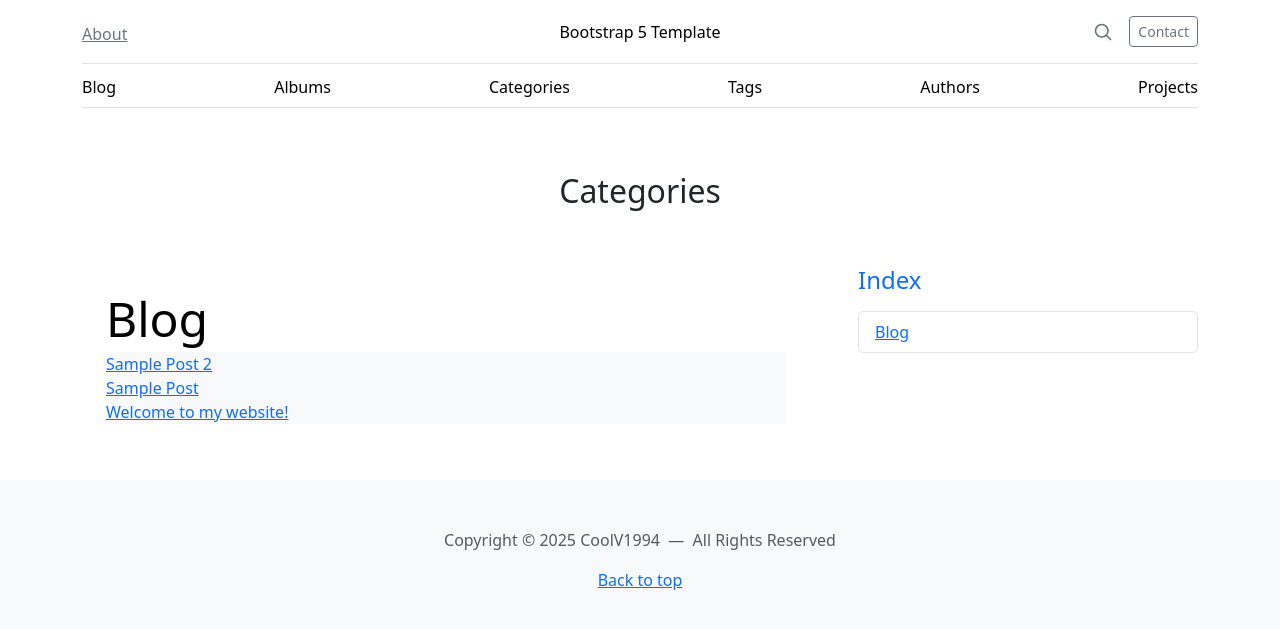
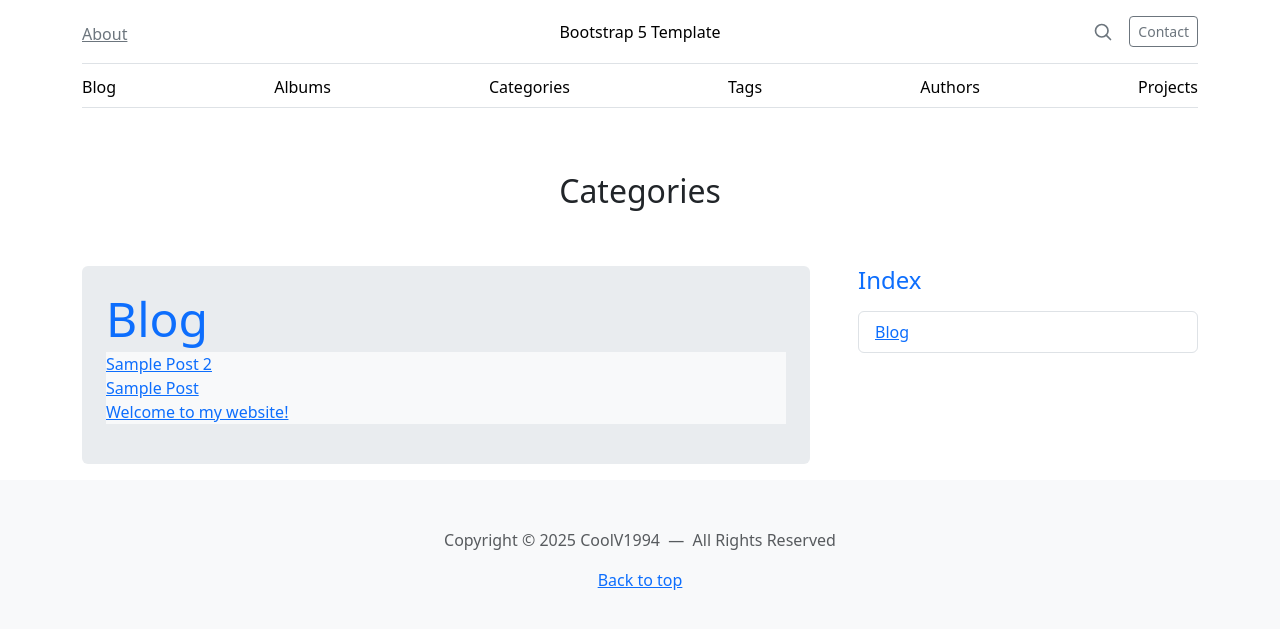
Before and after one commit to CoolV1994/Template-Bootstrap-5, a Jekyll site: the page built from categories.html, in a window 1280 px wide. Shown: the top 629 px of the page. Built offline with Jekyll 4.4.1, drawn with Linux system fonts in a browser that asks for light colours.

Commit message:
Update categories.html

```diff
--- a/categories.html
+++ b/categories.html
@@ -32,8 +32,10 @@ title: Categories
 	<!-- Start Content -->
 	<div class="col-md-7 col-lg-8">
 {% for category in site.categories %}
-		<article id="{{ category[0] }}" class="p-4 mb-3 rounded">
-			<h2 class="display-5 link-body-emphasis mb-1">{{ category[0] | capitalize }}</h2>
+		<article id="{{ category[0] }}" class="p-4 mb-3 rounded bg-body-secondary">
+			<h2 class="display-5 link-body-emphasis mb-1">
+				<span class="text-primary">{{ category[0] | capitalize }}</span>
+			</h2>
 			<ul class="list-unstyled bg-body-tertiary">
 {% for post in category[1] %}
 {% if post.url %}
```
